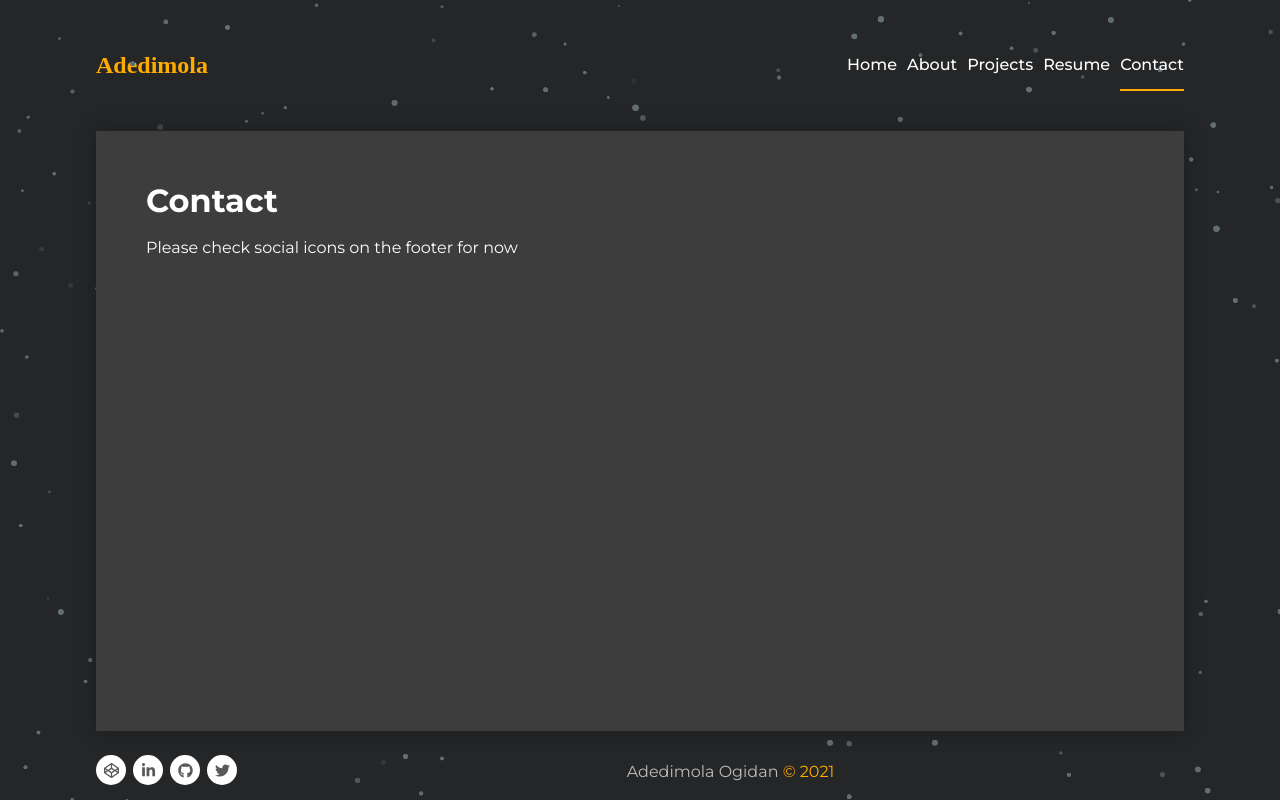
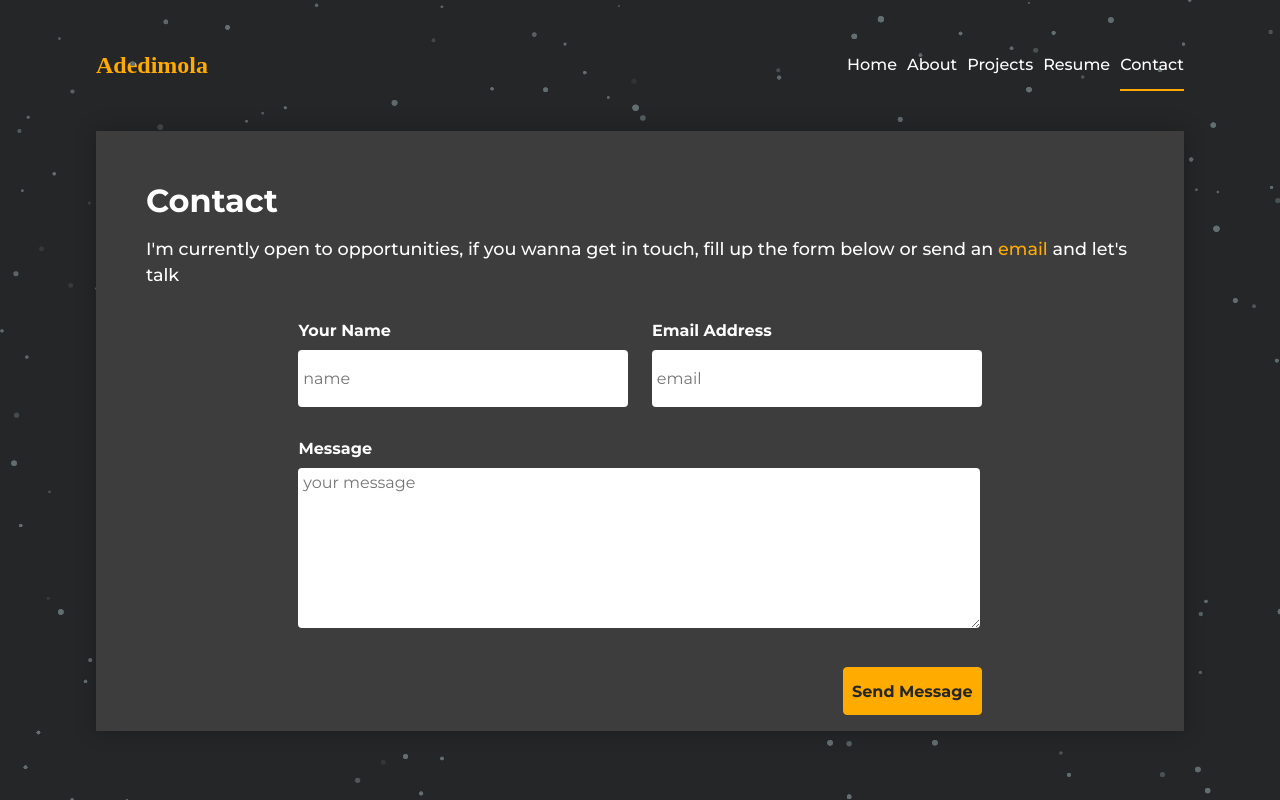
Before and after one commit to dimola7/portfolio-v4, a React (Create React App) app: page /contact in a window 1280 px wide. Built offline with nearby package versions, Linux system fonts and the light colour scheme.

Commit message:
added contact form

```diff
--- a/package.json
+++ b/package.json
@@ -22,6 +22,7 @@
     "react-icons": "^4.3.1",
     "react-router-dom": "^6.2.1",
     "react-scripts": "4.0.3",
+    "react-toastify": "^8.2.0",
     "react-tsparticles": "^1.37.2",
     "styled-components": "^5.3.3",
     "typescript": "^4.1.2",
--- a/src/app/components/Layout/Layout.tsx
+++ b/src/app/components/Layout/Layout.tsx
@@ -1,17 +1,20 @@
+import {ReactNode} from "react";
 import Styled from "styled-components";
 import ParticlesBackground from "../ParticlesBackground";
 import Navbar from "../Navbar/Navbar";
-import Footer from "../Footer/Footer";
 import "../../../App.css";
 
-const Layout = ({ children }: any) => {
+interface Props {
+  children: ReactNode
+}
+
+const Layout = ({ children }: Props) => {
   return (
     <div style={{ maxHeight: "100vh" }}>
       <ParticlesBackground />
       <LayoutContainer>
         <Navbar />
         <div>{children}</div>
-        <Footer />
       </LayoutContainer>
     </div>
   );
--- a/src/app/components/Navbar/SideBar.tsx
+++ b/src/app/components/Navbar/SideBar.tsx
@@ -69,7 +69,7 @@ const SideNav = styled.div`
 
   .nav-menu-active.active {
     left: 0;
-    transition: width 900ms cubic-bezier(0.25, 0.1, 0.24, 1) * /;
+    transition: width 900ms cubic-bezier(0.25, 0.1, 0.24, 1);
   }
 
   .nav-text {
--- a/src/app/pages/Contact.tsx
+++ b/src/app/pages/Contact.tsx
@@ -1,15 +1,232 @@
+import { useState } from "react";
+import styled from "styled-components";
 import Layout from "../components/Layout/Layout";
 import PageCard from "../components/PageCard/PageCard";
+import { FaGithub, FaLinkedinIn, FaCodepen } from "react-icons/fa";
+import { ToastContainer } from "react-toastify";
+import { toast } from "react-toastify";
+import "react-toastify/dist/ReactToastify.css";
 
 const Contact = () => {
+
+  const [email, setEmail] = useState("");
+  const [name, setName] = useState("");
+  const [message, setMessage] = useState("")
+
+    const submitForm = (e:any) => {
+        var url = "https://formspree.io/f/xdobljwn";
+        var request = new XMLHttpRequest();
+        request.open('POST', url, true);
+
+        // request failed
+        request.onerror = function() {
+          console.log("request failed")
+        };
+
+        request.send(new FormData(e.target));
+        e.preventDefault();
+
+        setName("")
+        setEmail("")
+        setMessage("")
+
+        // request successful
+        toast.success("Submitted!", {
+          position: "top-center",
+          autoClose: 1000,
+          hideProgressBar: false,
+          closeOnClick: true,
+          pauseOnHover: true,
+          draggable: true,
+          progress: undefined,
+      });
+     }
+
   return (
     <Layout>
       <PageCard>
-        <h1>Contact</h1>
-        <p>Please check social icons on the footer for now</p>
+        <ToastContainer theme="dark"/>
+        <ContactDiv>
+          <h1>Contact</h1>
+          <p>
+            I'm currently open to opportunities, if you wanna get in touch, fill
+            up the form below or send an{" "}
+            <a href="mailto:didiogidan@gmail.com">email</a> and let's talk
+          </p>
+          <form onSubmit={submitForm} className="contacts">
+            <div className="inputflex">
+              <div>
+                <label htmlFor="name">Your Name</label>
+                <input type="text" id="name" name="name" placeholder="name" value={name}
+                  onChange={(e) => setName(e.target.value)} required/>
+              </div>
+              <div>
+                <label htmlFor="email">Email Address</label>
+                <input
+                  type="email"
+                  id="email"
+                  name="email"
+                  placeholder="email"
+                  value={email}
+                  onChange={(e) => setEmail(e.target.value)}
+                  required
+                />
+              </div>
+            </div>
+            <label>Message</label>
+            <textarea
+              id="message"
+              name="message"
+              cols={30}
+              rows={10}
+              placeholder="your message"
+              value={message}
+              onChange={(e) => setMessage(e.target.value)}
+              required
+            ></textarea>
+            <div className="button">
+              <button>Send Message</button>
+            </div>
+          </form>
+        </ContactDiv>
+        <CardFooter>
+          <div>
+            <a href="https://github.com/dimola7" target="_blank" rel="noreferrer">
+              <FaGithub />
+            </a>
+            <p>Gibhub</p>
+          </div>
+          <div>
+            <a
+              href="https://www.linkedin.com/in/dimola-ogidan-4671b2a6/"
+              target="_blank"
+              rel="noreferrer"
+            >
+              <FaLinkedinIn />
+            </a>
+            <p>LinkedIn</p>
+          </div>
+          <div>
+            <a href="https://codepen.io/dimola" target="_blank" rel="noreferrer">
+              <FaCodepen />
+            </a>
+            <p>CodePen</p>
+          </div>
+        </CardFooter>
       </PageCard>
     </Layout>
   );
 };
 
+const ContactDiv = styled.div`
+  h1 {
+    font-size: 1.3rem;
+  }
+  p {
+    margin-bottom: 2rem;
+    font-weight: 500;
+    font-size: 1rem;
+    a {
+      color: #ffab00;
+    }
+  }
+  label {
+    display: block;
+    font-weight: 600;
+    margin-bottom: 10px;
+  }
+  input,
+  textarea {
+    border-radius: 4px;
+    border: none;
+    color: #000;
+    margin-bottom: 20px;
+    width: calc(100% - 5px);
+    padding: 0.3rem;
+    font-size: 1rem;
+  }
+
+  input {
+    height: 3rem;
+    margin-bottom: 2rem;
+  }
+
+  textarea {
+    height: 150px;
+  }
+  button {
+    height: 3rem;
+    font-size: 1rem;
+    font-weight: 600;
+    border-radius: 4px;
+    border: 1px solid #ffab00;
+    cursor: pointer;
+    transition: 0.4s;
+    padding: 0.5rem;
+    margin-top: 1.2rem;
+    background-color: #ffab00;
+    color: #252627;
+
+    &:hover {
+      color: #ffab00;
+      background-color: transparent;
+    }
+  }
+  .button {
+    display: flex;
+    justify-content: flex-end;
+  }
+  .inputflex {
+    display: flex;
+    gap: 1.5rem;
+    flex-direction: column;
+  }
+
+  @media only screen and (min-width: 830px) {
+    .contacts {
+      display: grid;
+      justify-content: center;
+    }
+    p {
+      font-size: 1.1rem;
+    }
+    textarea {
+      width: 42rem;
+    }
+    input {
+      width: 20rem;
+      resize: none;
+      height: 3rem;
+    }
+    .inputflex {
+      display: flex;
+      gap: 1.5rem;
+      flex-direction: row;
+    }
+    h1 {
+      font-size: 2rem;
+    }
+  }
+`;
+
+const CardFooter = styled.div`
+  display: flex;
+  justify-content: center;
+  gap: 2rem;
+  margin-top: 2rem;
+  font-size: 25px;
+  cursor: pointer;
+
+  div{
+    display: flex;
+    flex-direction: column;
+    align-items: center;
+  }
+
+  p{
+    font-size: 13px;
+    margin-top: -2px;
+  }
+`;
+
 export default Contact;
--- a/src/app/pages/Home.tsx
+++ b/src/app/pages/Home.tsx
@@ -2,6 +2,7 @@ import { useRef, useEffect } from "react";
 import { Link } from "react-router-dom";
 import styled from "styled-components";
 import Layout from "../components/Layout/Layout";
+import Footer from "../components/Footer/Footer";
 import { Span } from "../components/styles/text.styles";
 import { gsap } from "gsap";
 
@@ -28,6 +29,7 @@ const Home = () => {
           <Button to="/projects">My projects</Button>
         </div>
       </Header>
+      <Footer />
     </Layout>
   );
 };
--- a/src/app/pages/Projects.tsx
+++ b/src/app/pages/Projects.tsx
@@ -37,6 +37,7 @@ const Text = styled.p`
   font-size: 1.3rem;
   margin-top: 10px;
   margin-bottom: 20px;
+  font-weight: 500;
 
   @media only screen and (max-width: 800px) {
     font-size: 1rem;
--- a/src/app/pages/Resume.tsx
+++ b/src/app/pages/Resume.tsx
@@ -74,6 +74,7 @@ const HeaderDiv = styled.header`
   p {
     margin-top: 0;
     font-size: 1.2em;
+    font-weight: 500;
 
     @media only screen and (max-width: 800px) {
       font-size: 1rem;
```
Also changed, not shown: 1 other file (tests, documents, lock files or other folders).
